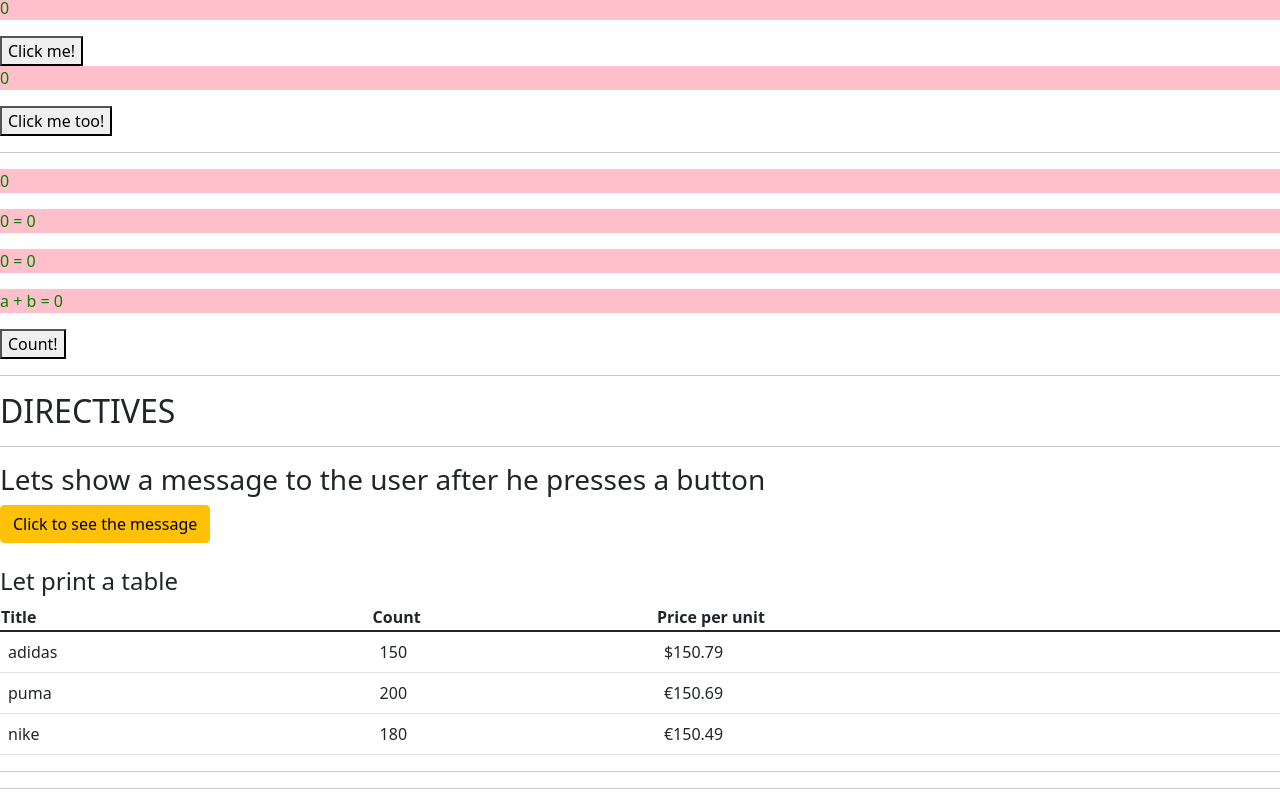
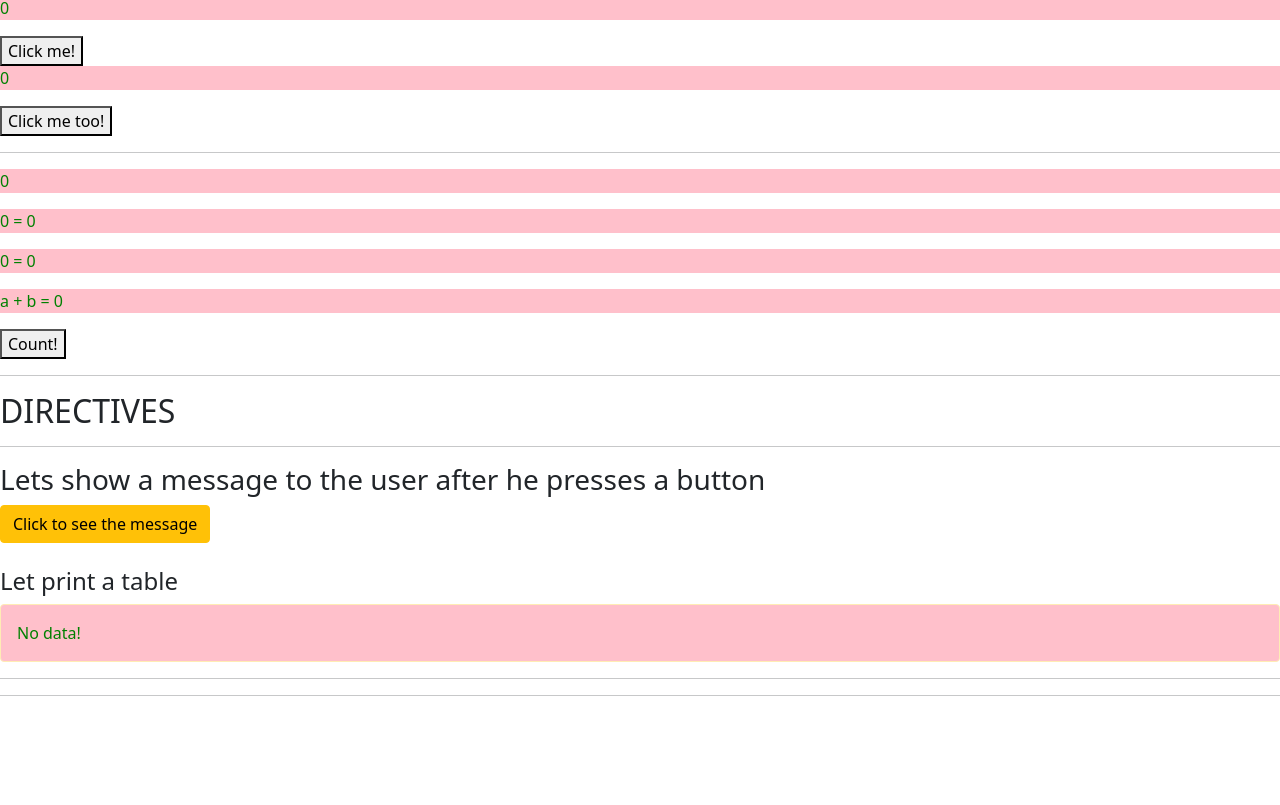
Before and after one commit to TS-BIT/Drillexer, an Angular app: page / in a window 1280 px wide. Shown: the part 261-1066 px from the top of the page. After the commit the page ends 973 px from the top, so only its background shows below. Built offline with nearby package versions, Linux system fonts and the light colour scheme.

Commit message:
Last changes 0913anguproj

```diff
--- a/src/app/components/app.component.ts
+++ b/src/app/components/app.component.ts
@@ -50,7 +50,9 @@ template: `
 
 <h4>Let print a table</h4>
 
-<table class="table" *ngIf="products.length !==0">
+<!-- <table class="table" *ngIf="products.length !==0"> -->
+<table *ngIf="products.length > 0; else noProductsWarning" class="table" >
+
 <tr>
   <th>Title</th>
   <th>Count</th>
@@ -69,6 +71,11 @@ template: `
 </tbody>
 
 </table>
+
+<ng-template #noProductsWarning>
+      <p class="alert alert-warning">No data!</p>
+      </ng-template>
+
 
 </div>
 
@@ -121,10 +128,10 @@ showMessage () {
   this.isMessageShow = !this.isMessageShow;
 }
 
-products = [
-{ title: "Adidas", count: 150, pricePerUnitInDollars: 150.79, currency: "USD"},
-{ title: "Puma", count: 200 , pricePerUnitInDollars: 150.69, currency: "EUR"},
-{ title: "Nike", count: 180, pricePerUnitInDollars: 150.49, currency: "EUR"}
+products: any[] = [
+// { title: "Adidas", count: 150, pricePerUnitInDollars: 150.79, currency: "USD"},
+// { title: "Puma", count: 200 , pricePerUnitInDollars: 150.69, currency: "EUR"},
+// { title: "Nike", count: 180, pricePerUnitInDollars: 150.49, currency: "EUR"}
 ]
 
 
```
